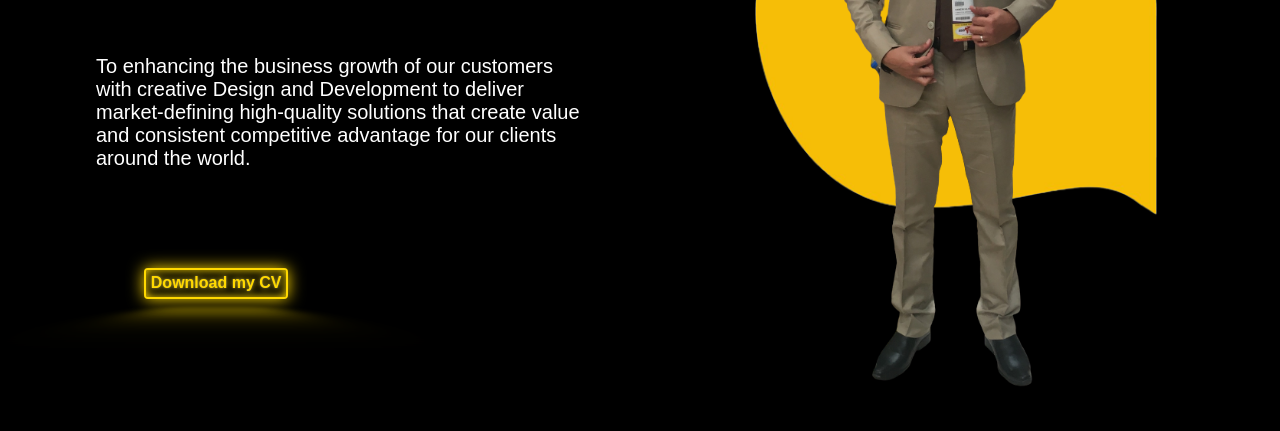
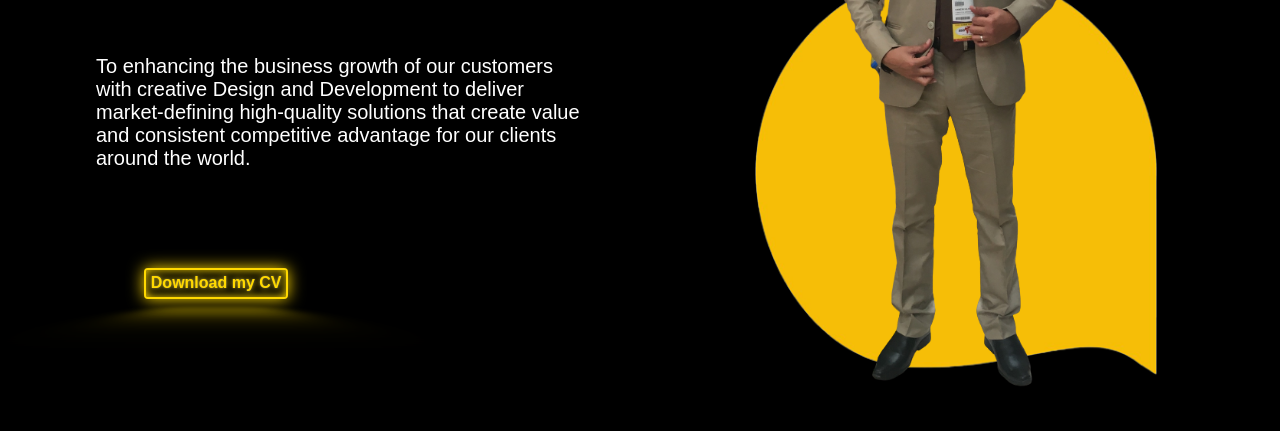
Before and after one commit to Hamza-Hamli/Projectpages, a plain HTML site: page index.html in a window 1280 px wide. Shown: the part 403-834 px from the top of the page. Drawn offline with Linux system fonts and the light colour scheme.

Commit message:
Add files via upload

```diff
--- a/CSS/style.css
+++ b/CSS/style.css
@@ -221,7 +221,7 @@ div.name h1:nth-child(2)::after {
 div .ink {
     width: 500px;
     height: 450px;
-    bottom: 10em;
+    /* bottom: 10em; */
 }
 
 .theimages:hover .ink {
```
